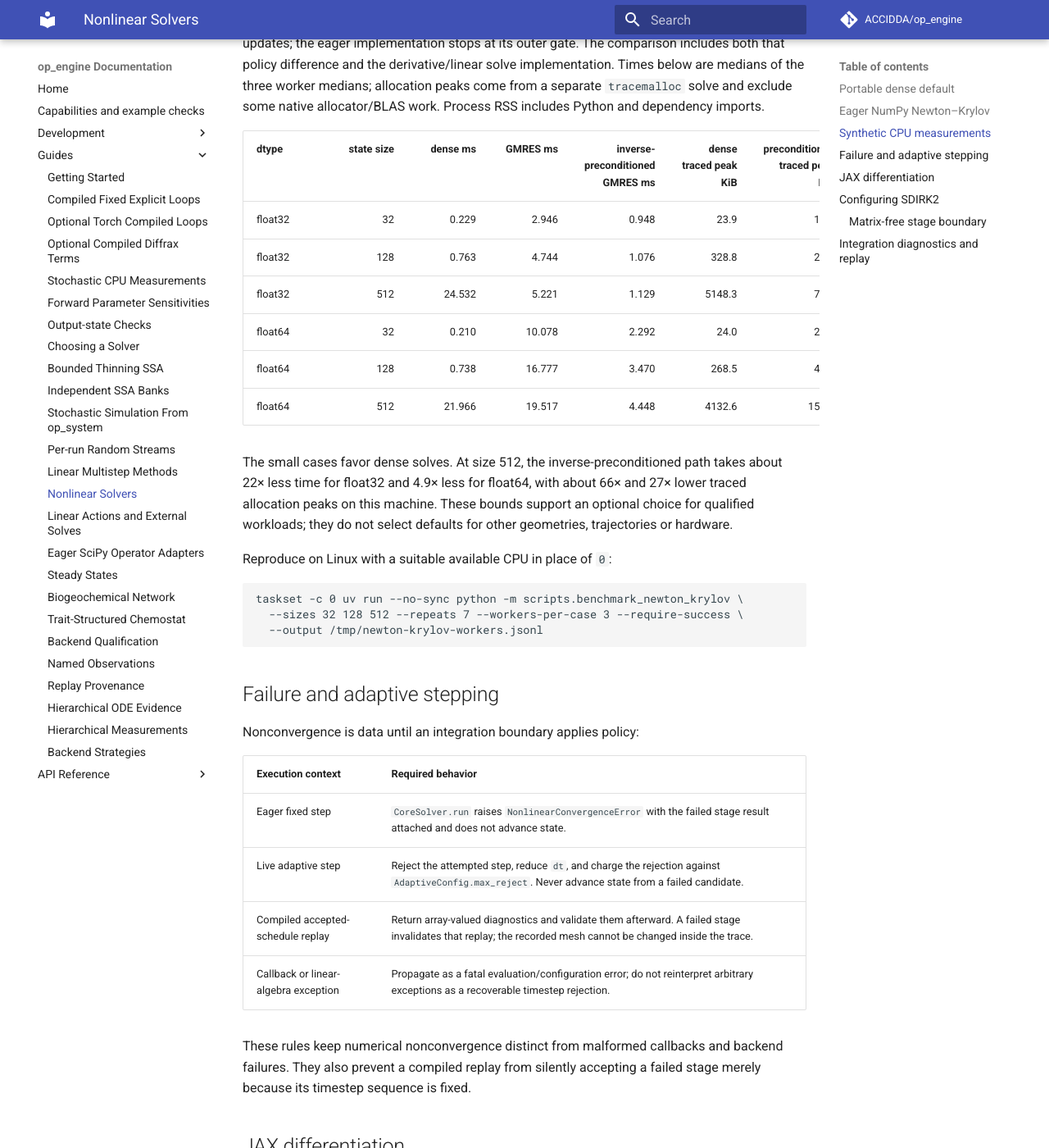
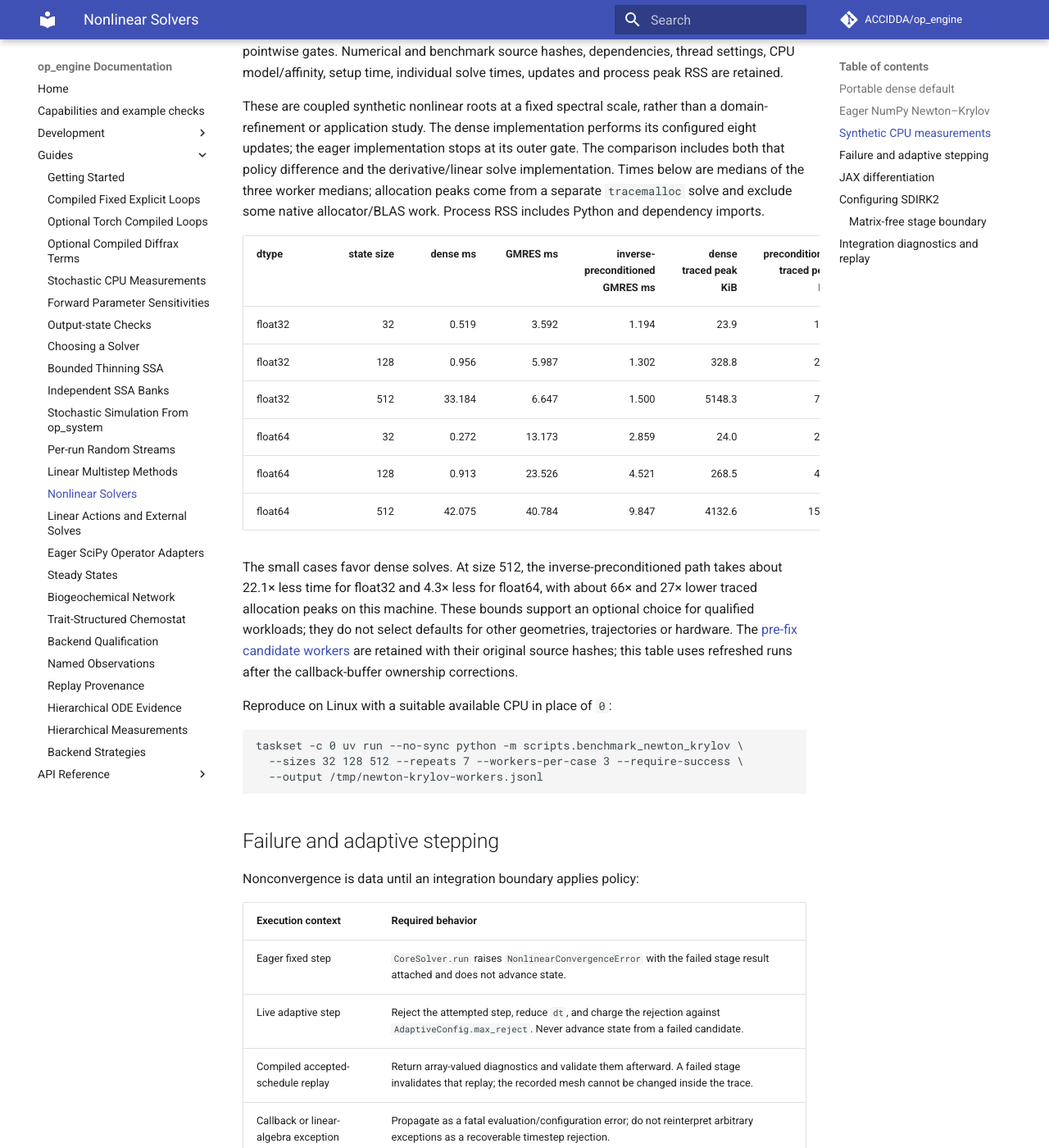
Before and after one commit to ACCIDDA/op_engine, an MkDocs documentation site: the page built from docs/guides/nonlinear-solvers.md, in a window 1280 px wide and 1400 px high, scrolled down 3306 px. Shown: the whole window at 82% size. Built offline with MkDocs 1.6.1 and Material for MkDocs 9.7.7, drawn with Linux system fonts in a browser that asks for light colours; comment, search, counter and statistics services are not loaded; the version menu is left out; some of the changed text lies outside the part shown.

Commit message:
Own callback buffers across nonlinear trials and Krylov work

```diff
--- a/docs/guides/nonlinear-solvers.md
+++ b/docs/guides/nonlinear-solvers.md
@@ -106,6 +106,11 @@
 `max_backtracks` counts reductions after the first trial. Exhaustion preserves
 the last accepted iterate and reports nonconvergence. Callback exceptions and
 invalid shapes/dtypes/namespaces propagate as fatal errors.
+Validated residuals are copied before retention so callbacks may reuse output
+buffers across trials. The SciPy adapter also owns action outputs before GMRES
+orthogonalization; an action or inverse may return its input or a read-only view.
+Matrix actions snapshot each column before another callback can reuse its
+buffer, using native operations that retain the automatic differentiation graph.
 
 `NewtonKrylovTermination` reports convergence (1), outer budget exhaustion (2),
 failed checked inner solve (3), exhausted line search (4), or a nonfinite
@@ -162,18 +167,21 @@
 
 | dtype | state size | dense ms | GMRES ms | inverse-preconditioned GMRES ms | dense traced peak KiB | preconditioned traced peak KiB |
 | --- | ---: | ---: | ---: | ---: | ---: | ---: |
-| float32 | 32 | 0.229 | 2.946 | 0.948 | 23.9 | 15.0 |
-| float32 | 128 | 0.763 | 4.744 | 1.076 | 328.8 | 26.7 |
-| float32 | 512 | 24.532 | 5.221 | 1.129 | 5148.3 | 78.2 |
-| float64 | 32 | 0.210 | 10.078 | 2.292 | 24.0 | 21.1 |
-| float64 | 128 | 0.738 | 16.777 | 3.470 | 268.5 | 45.6 |
-| float64 | 512 | 21.966 | 19.517 | 4.448 | 4132.6 | 150.8 |
+| float32 | 32 | 0.519 | 3.592 | 1.194 | 23.9 | 14.8 |
+| float32 | 128 | 0.956 | 5.987 | 1.302 | 328.8 | 26.8 |
+| float32 | 512 | 33.184 | 6.647 | 1.500 | 5148.3 | 78.1 |
+| float64 | 32 | 0.272 | 13.173 | 2.859 | 24.0 | 21.5 |
+| float64 | 128 | 0.913 | 23.526 | 4.521 | 268.5 | 45.7 |
+| float64 | 512 | 42.075 | 40.784 | 9.847 | 4132.6 | 150.8 |
 
 The small cases favor dense solves. At size 512, the inverse-preconditioned
-path takes about 22× less time for float32 and 4.9× less for float64, with about
+path takes about 22.1× less time for float32 and 4.3× less for float64, with about
 66× and 27× lower traced allocation peaks on this machine. These bounds support
 an optional choice for qualified workloads; they do not select defaults for
-other geometries, trajectories or hardware.
+other geometries, trajectories or hardware. The
+[pre-fix candidate workers](../assets/newton-krylov-cpu/workers-a01366f.jsonl)
+are retained with their original source hashes; this table uses refreshed runs
+after the callback-buffer ownership corrections.
 
 Reproduce on Linux with a suitable available CPU in place of `0`:
 
```
Also changed, not shown: CHANGELOG.md (+2 -0 lines), 7 other files.
